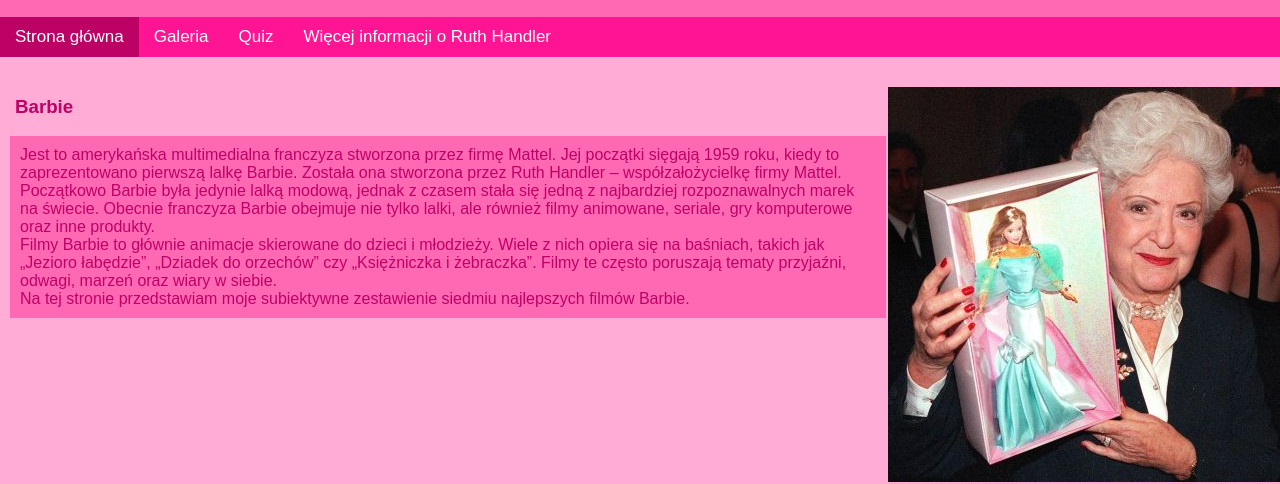
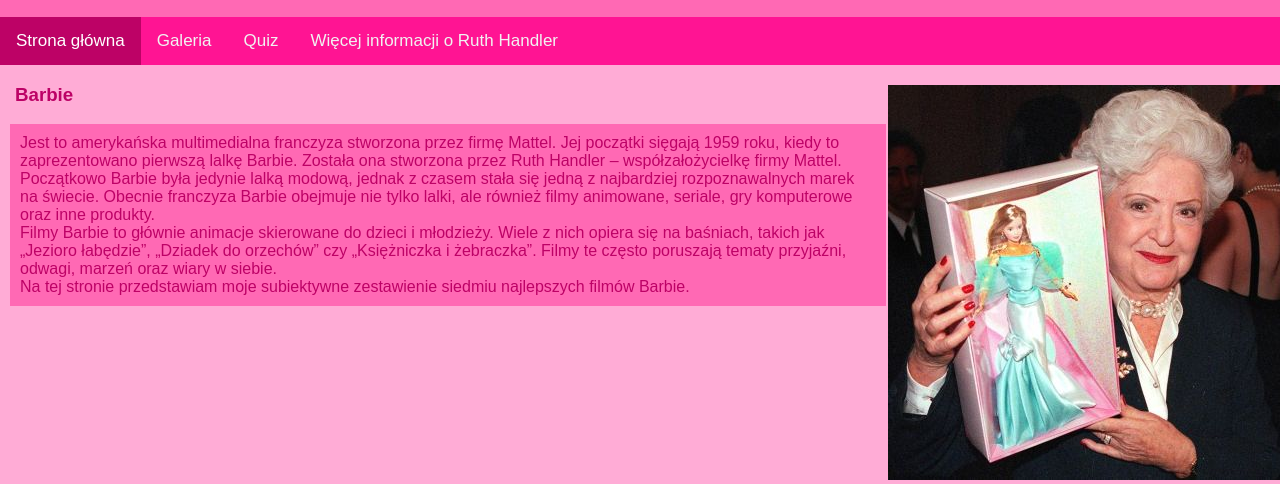
Before and after one commit to lll507608/AlesiaKozel_7cdw, a plain HTML site: page index.html in a window 1280 px wide. Shown: the part 83-567 px from the top of the page. Drawn offline with Linux system fonts and the light colour scheme.

Commit message:
Update style.css

```diff
--- a/style.css
+++ b/style.css
@@ -8,6 +8,7 @@
     background-color: hotpink;
     padding: 10px;
     color: rgb(189, 2, 102);}
+
 .logo h1 {
     animation: textGlow 2s infinite alternate;
 }
@@ -337,23 +338,6 @@
 }
 
 
-.topnav {
-    overflow: hidden;
-    width: 100%;
-    margin-bottom: 20px;
-}
-
-.topnav a {
-    text-decoration: none;
-    padding: 10px 15px;
-    color: white;
-    display: inline-block;
-}
-
-.topnav a.active {
-    background-color: rgb(189, 2, 102);
-}
-
 @media screen and (min-width: 1200px) {
     .desktop-menu { display: block; }
     .tablet-menu, .mobile-menu { display: none; }
```
